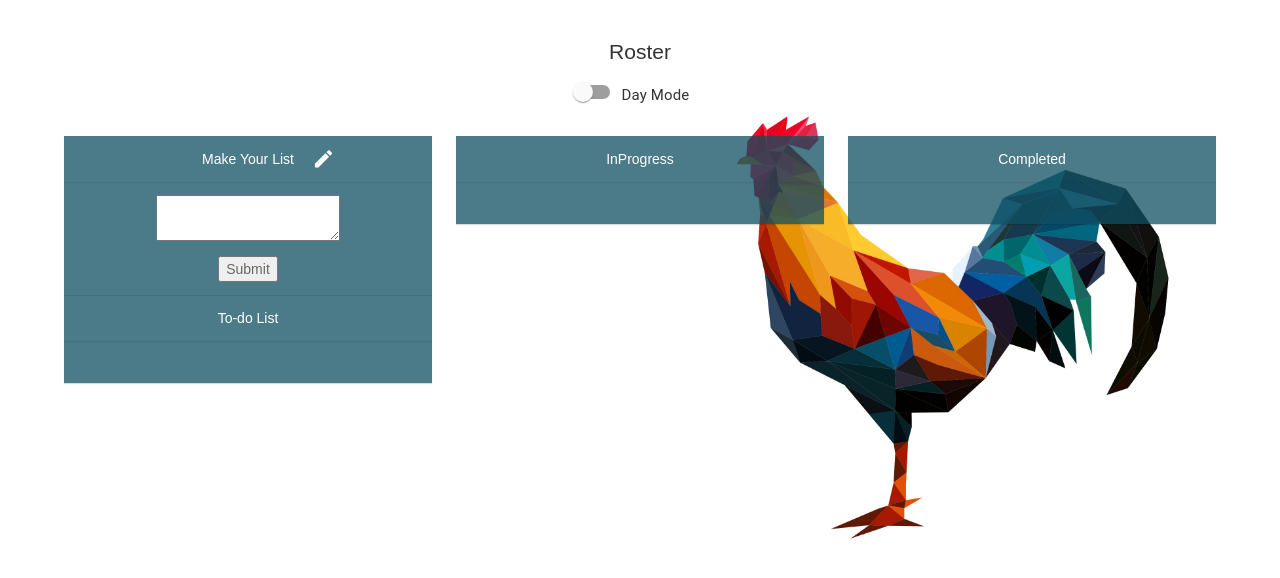
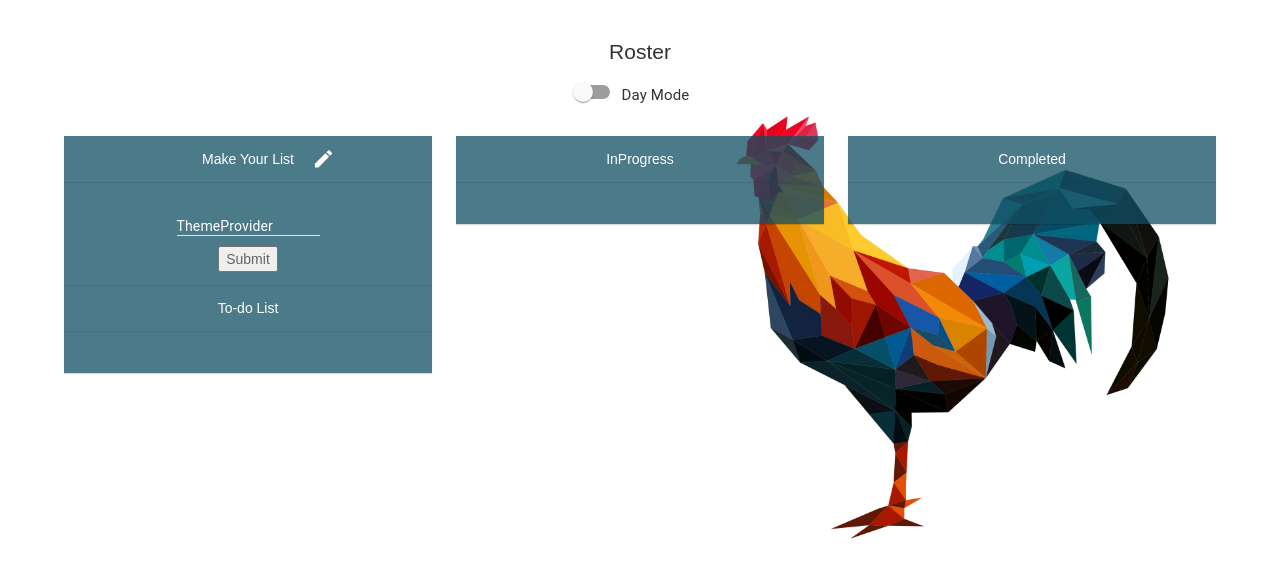
Before and after one commit to yramyayegu/roster, a React (Create React App) app: page / in a window 1280 px wide. Shown: the top 578 px of the page. Built offline with nearby package versions, Linux system fonts and the light colour scheme.

Commit message:
complete UI

```diff
--- a/src/AddItem.js
+++ b/src/AddItem.js
@@ -1,9 +1,11 @@
 import React from 'react';
-import { makeStyles } from '@material-ui/core/styles';
+import { makeStyles,ThemeProvider } from '@material-ui/core/styles';
 import Paper from '@material-ui/core/Paper';
 import EditIcon from '@material-ui/icons/Edit';
 import Modal from '@material-ui/core/Modal';
 import './App.css'
+import TextField from '@material-ui/core/TextField';
+
 //Css
 const useStyles = makeStyles((theme) => ({
     root: {
@@ -31,8 +33,10 @@ function AddItem(props)
     // Collecting Form  Data
     const handleSubmit = (event) =>  {
         const New_task = event.target.task.value;
+        if(New_task){
         props.Add_Todo_List(New_task)
         event.target.task.value =''
+        }
         event.preventDefault();
         return false;
     }
@@ -86,7 +90,18 @@ return(
             <div>
                 <form onSubmit={handleSubmit.bind()}>
                   <p>
-                    <textarea name='task' ></textarea>
+
+                  <ThemeProvider>
+        <TextField
+          className={classes.margin}
+          label="ThemeProvider"
+          id="mui-theme-provider-standard-input"
+          name='task'
+        />
+
+</ThemeProvider>
+
+
                   </p>
                     <input type="submit"  value="Submit" />
                 </form>
--- a/src/App.css
+++ b/src/App.css
@@ -111,9 +111,22 @@ body{
 }
 .App .MuiPaper-root form {
 
-  color: rgba(0, 0, 0,0.57) !important;
+  color: #00000096 !important;
 }
 .DayApp .MuiPaper-root form {
 
   color: rgba(0, 0, 0, 0.87) !important;
 }
+
+.MuiInput-underline::before {
+  border-bottom: 1px solid rgb(225, 225, 225) !important;
+
+}
+.MuiInputLabel-animated {
+  color: #fff !important;
+  font-size: 1em !important;
+}
+.MuiInputBase-input {
+
+  color: #fff !important;
+}
```
